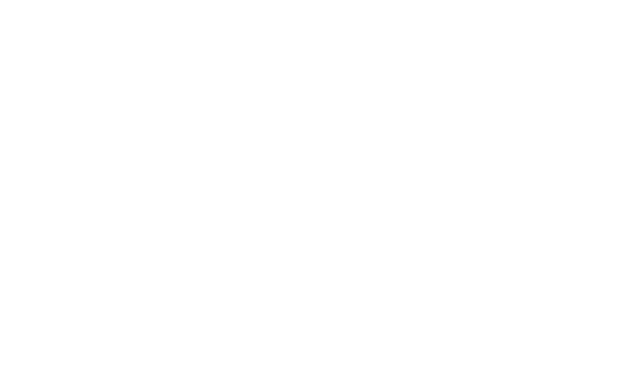
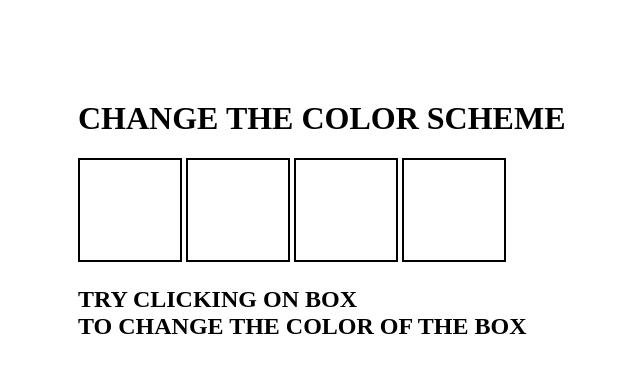
Before and after one commit to Tapkir-Sahil/Myntra-Clone, a plain HTML site: page ChaiAndJS/07_projects/project1.html in a window 1280 px wide. Shown: the whole page, without its empty margins (30-670 px from the left). Drawn offline with Linux system fonts and the light colour scheme.

Commit message:
refactor: enhance HTML structure and styling for project1

```diff
--- a/ChaiAndJS/07_projects/project1.html
+++ b/ChaiAndJS/07_projects/project1.html
@@ -4,8 +4,43 @@
   <meta charset="UTF-8">
   <meta name="viewport" content="width=device-width, initial-scale=1.0">
   <title>PROJECT 1</title>
+  <style>
+    span{
+      display: block;
+    }
+    .canvas{
+      /* display: flex; */
+      /* flex-direction: column; */
+      margin: 100px;
+      width: 80%;
+      height: 50%;
+    }
+    .button{
+      /* display: flex;
+      flex-wrap: wrap; */
+      /* flex-direction: row; */
+      height: 100px;
+      width: 100px;
+      border: 2px solid black;
+      /* margin: 10px;
+      padding: 20px; */
+      display: inline-block;
+    }
+  </style>
 </head>
 <body>
-
+  <div class="canvas">
+    <h1>CHANGE THE COLOR SCHEME</h1>
+    <span class="button" id="blue"></span>
+    <span class="button" id="yellow"></span>
+    <span class="button" id="grey"></span>
+    <span class="button" id="orange"></span>
+    <h2>
+      TRY CLICKING ON BOX
+      <span>
+        TO CHANGE THE COLOR OF THE BOX
+      </span>
+    </h2>
+  </div>
 </body>
 </html>
```
